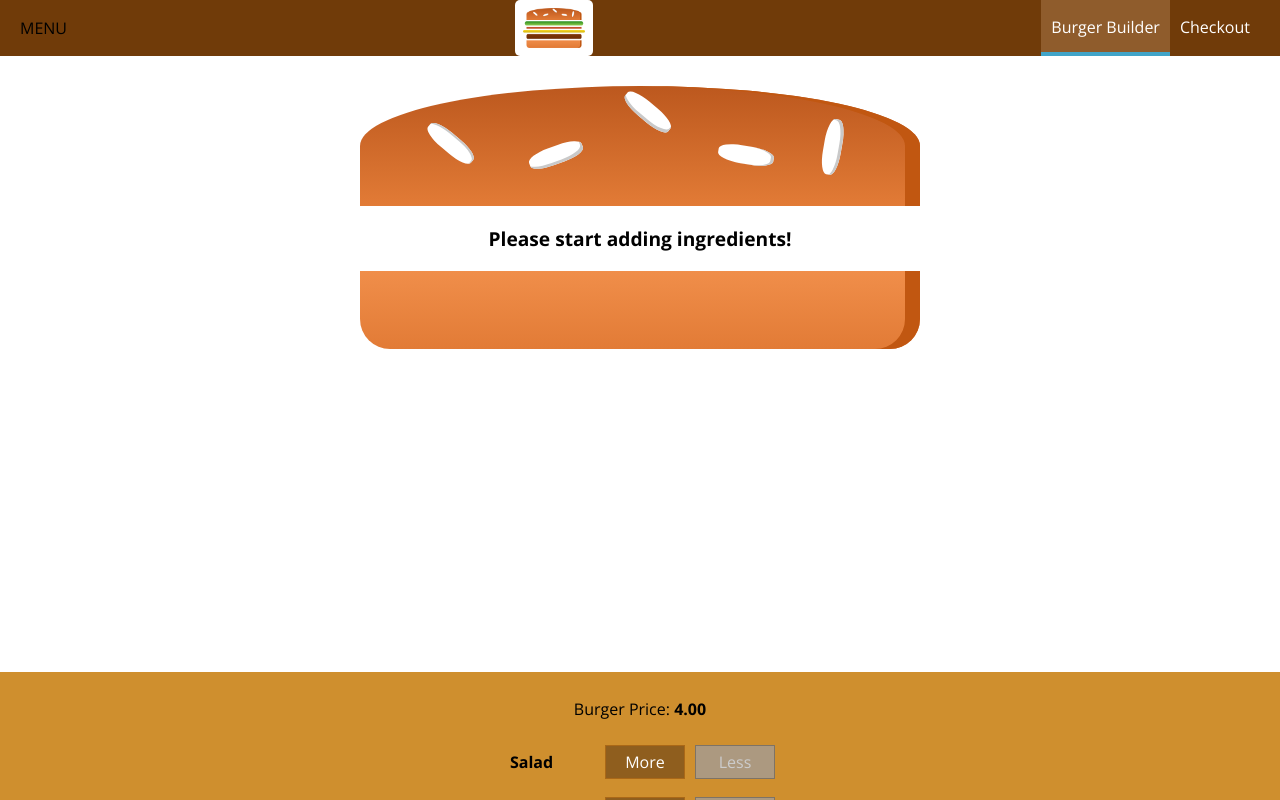
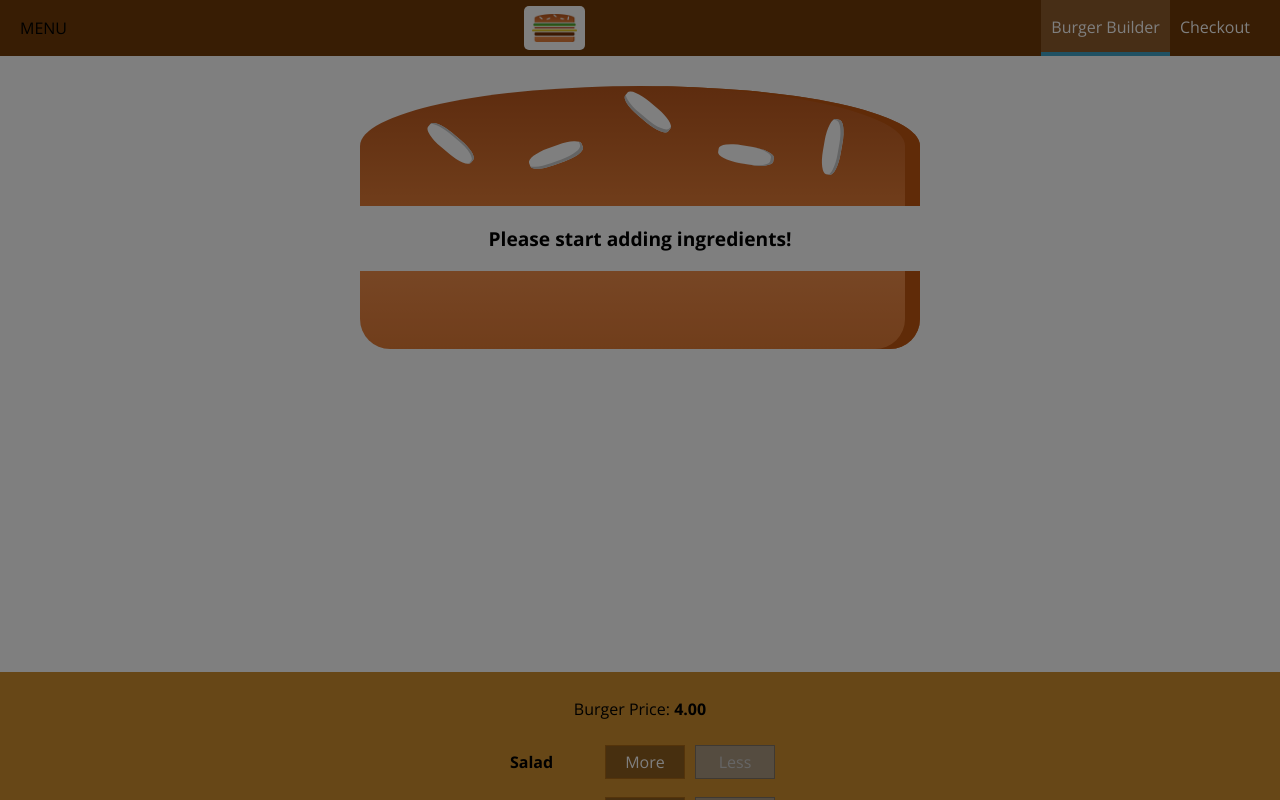
Before and after one commit to dtimchenko/react-burger-builder, a React (Create React App) app: page / in a window 1280 px wide. Shown: the top 800 px of the page. Built offline with nearby package versions, Linux system fonts and the light colour scheme.

Commit message:
fixed sidedrawer styles

```diff
--- a/src/components/Navigation/NavigationItem/NavigationItem.module.css
+++ b/src/components/Navigation/NavigationItem/NavigationItem.module.css
@@ -1,6 +1,7 @@
 .NavigationItem {
     margin: 0;
     height: 100%;
+    width: 100%;
     box-sizing: border-box;
     display: flex;
     align-items: center;
@@ -9,7 +10,7 @@
 .NavigationItem a {
     text-decoration: none;
     height: 100%;
-    color: white;
+    color: #8f5c2c;
     padding: 16px 10px;
     border-bottom: 4px solid transparent;
     box-sizing: border-box;
@@ -19,7 +20,26 @@
 .NavigationItem a:hover,
 .NavigationItem a:active,
 .NavigationItem a.active {
-    background-color: #8f5c2c;
-    border-bottom: 4px solid #40a4c8;
-    color: white;
+    color: #40a4c8;
 }
+
+@media (min-width: 500px){
+    .NavigationItem {
+        margin: 10px 0;
+        width: auto;
+        display: block;
+    }
+
+    .NavigationItem a {
+        height: 100%;
+        color: white;
+    }
+
+    .NavigationItem a:hover,
+    .NavigationItem a:active,
+    .NavigationItem a.active {
+        background-color: #8f5c2c;
+        border-bottom: 4px solid #40a4c8;
+        color: white;
+    }
+}
--- a/src/components/Navigation/NavigationItems/NavigationItems.module.css
+++ b/src/components/Navigation/NavigationItems/NavigationItems.module.css
@@ -5,4 +5,11 @@
     display: flex;
     align-items: center;
     height: 100%;
+    flex-flow: column;
 }
+
+@media (min-width: 500px){
+    .NavigationItems {
+        flex-flow: row;
+    }
+}
--- a/src/components/Navigation/SideDrawer/SideDrawer.js
+++ b/src/components/Navigation/SideDrawer/SideDrawer.js
@@ -1,16 +1,24 @@
 import React from 'react';
 import Logo from '../../Logo/Logo';
 import NavigationItems from '../NavigationItems/NavigationItems';
-import styles from './SideDrawer.module.css'
+import styles from './SideDrawer.module.css';
+import Backdrop from '../../UI/Backdrop/Backdrop';
+import Aux from '../../../hoc/Aux';
 
 const sideDrawer = (props) => {
     return (
-        <div className={styles.SideDrawer}>
-            <Logo/>
-            <nav>
-                <NavigationItems></NavigationItems>
-            </nav>
-        </div>
+        <Aux>
+            <Backdrop show/>
+            <div className={styles.SideDrawer}>
+                <div className={styles.Logo}>
+                    <Logo />
+                </div>
+
+                <nav>
+                    <NavigationItems></NavigationItems>
+                </nav>
+            </div>
+        </Aux>
     );
 }
 
--- a/src/components/Navigation/SideDrawer/SideDrawer.module.css
+++ b/src/components/Navigation/SideDrawer/SideDrawer.module.css
@@ -25,3 +25,8 @@
 .Closed {
     transform: translateX(-100%);
 }
+
+.Logo {
+    height: 11%;
+    margin-bottom: 32px;
+}
--- a/src/components/Toolbar/Toolbar.js
+++ b/src/components/Toolbar/Toolbar.js
@@ -6,8 +6,11 @@ import NavigationItems from '../Navigation/NavigationItems/NavigationItems';
 const toolbar = () => (
     <header className={styles.Toolbar}>
         <div>MENU</div>
-        <Logo/>
-        <NavigationItems></NavigationItems>
+        <div className={styles.Logo}><Logo /></div>
+        <nav className={styles.DesctopOnly}>
+            <NavigationItems/>
+        </nav>
+
     </header>
 );
 
--- a/src/components/Toolbar/Toolbar.module.css
+++ b/src/components/Toolbar/Toolbar.module.css
@@ -1,4 +1,4 @@
-.Toolbar{
+.Toolbar {
     height: 56px;
     width: 100%;
     position: fixed;
@@ -16,3 +16,13 @@
 .Toolbar nav {
     height: 100%;
 }
+
+.Logo {
+    height: 80%;
+}
+
+@media (max-width: 499px){
+    .DesctopOnly{
+        display: none;
+    }
+}
```
Also changed, not shown: 1 other file (tests, documents, lock files or other folders).
